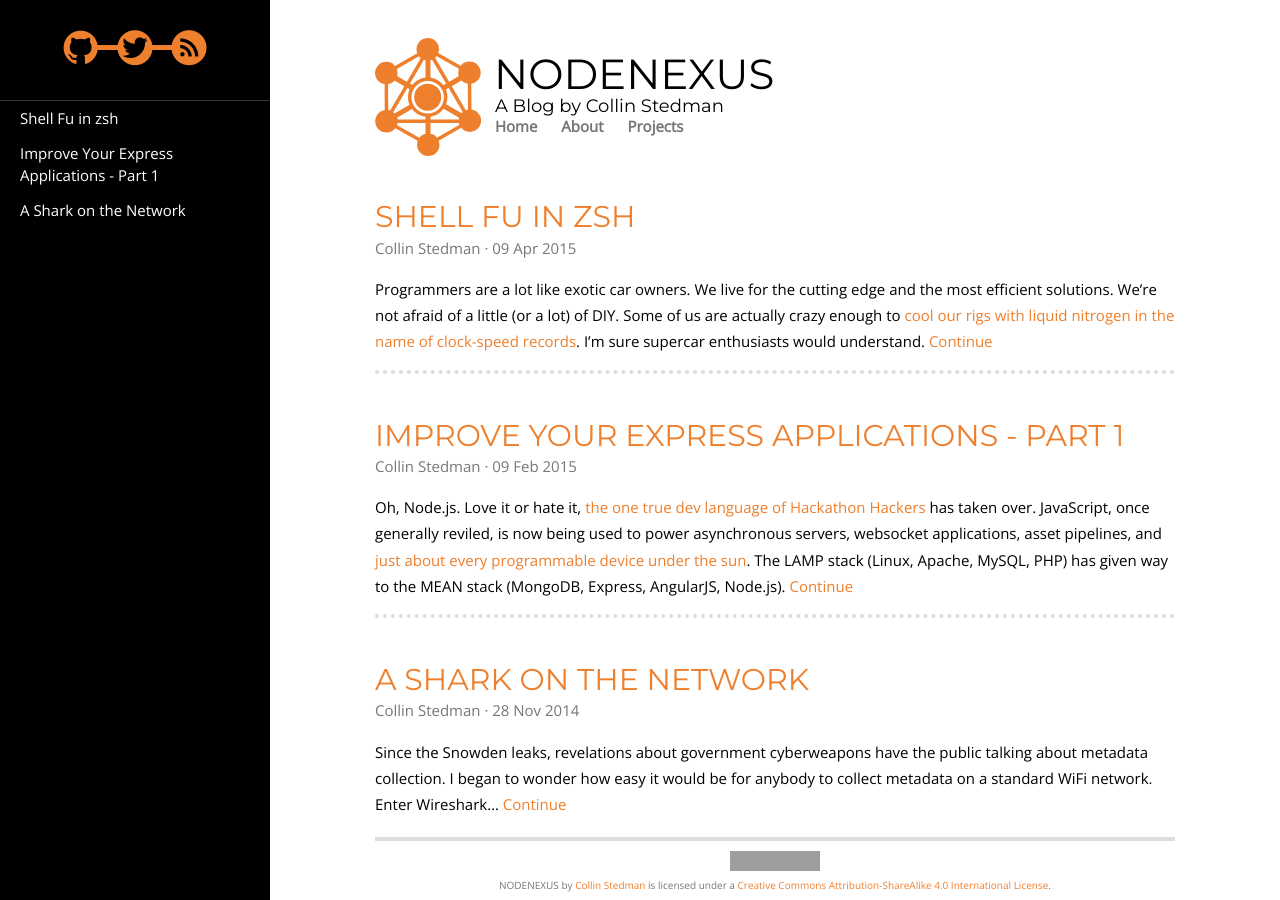
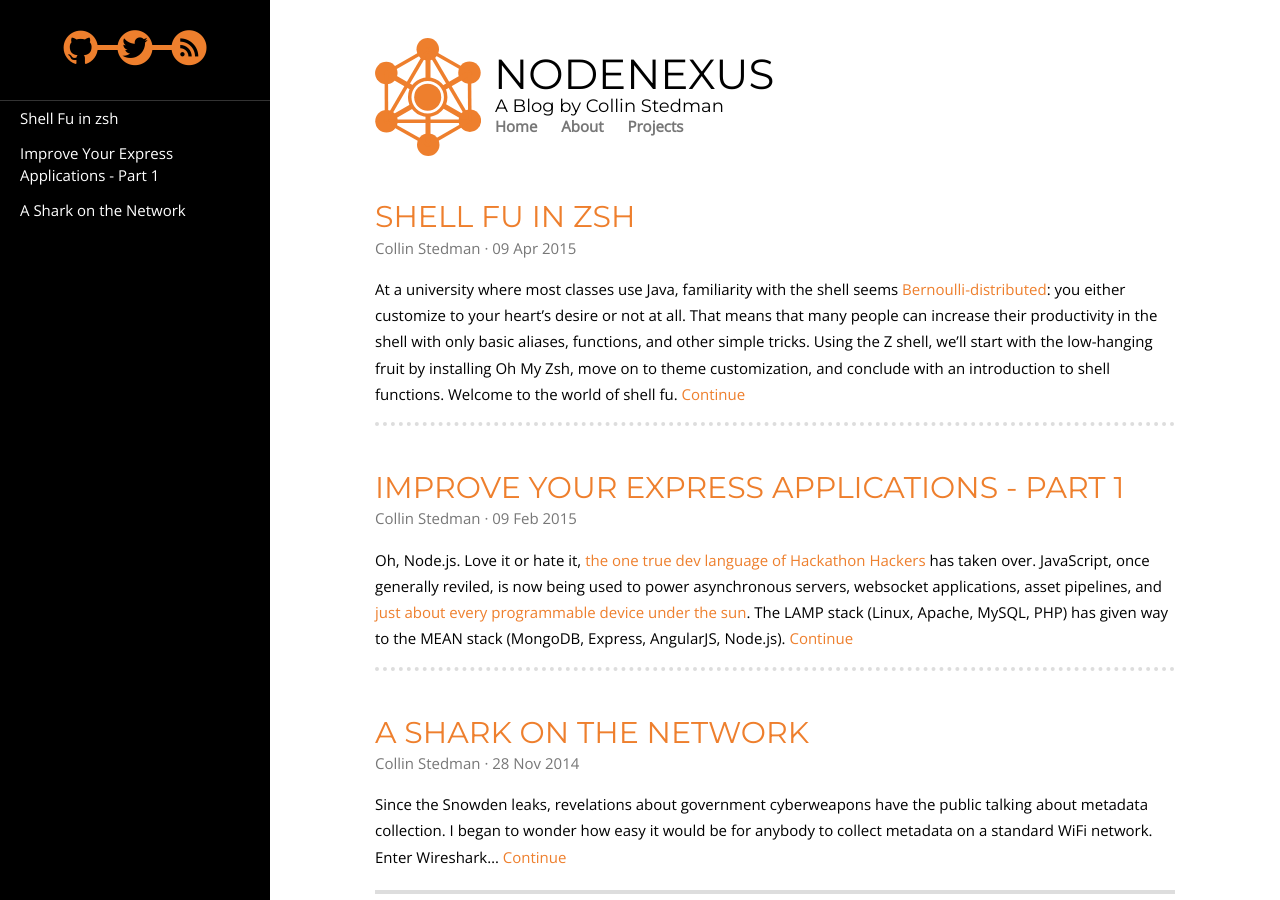
Before and after one commit to kronion/Nodenexus, a Jekyll site: the page built from index.html, in a window 1280 px wide. Built offline with Jekyll 4.4.1, drawn with Linux system fonts in a browser that asks for light colours; some web fonts are replaced; the list of posts is cut into pages by our own code; grey boxes are pictures that could not be loaded.

Commit message:
Update excerpt

```diff
--- a/_posts/2015-4-9-extending-zsh-functionality.markdown
+++ b/_posts/2015-4-9-extending-zsh-functionality.markdown
@@ -1,5 +1,6 @@
 ---
 title: "Shell Fu in zsh"
+excerpt: "At a university where most classes use Java, familiarity with the shell seems <a href='http://en.wikipedia.org/wiki/Bernoulli_distribution'>Bernoulli-distributed</a>: you either customize to your heart’s desire or not at all. That means that many people can increase their productivity in the shell with only basic aliases, functions, and other simple tricks. Using the Z shell, we’ll start with the low-hanging fruit by installing Oh My Zsh, move on to theme customization, and conclude with an introduction to shell functions. Welcome to the world of shell fu."
 ---
 
 Programmers are a lot like exotic car owners. We live for the cutting edge and the most efficient solutions. We're not afraid of a little (or a lot) of DIY. Some of us are actually crazy enough to [cool our rigs with liquid nitrogen in the name of clock-speed records][nitrogren]. I'm sure supercar enthusiasts would understand.
```
